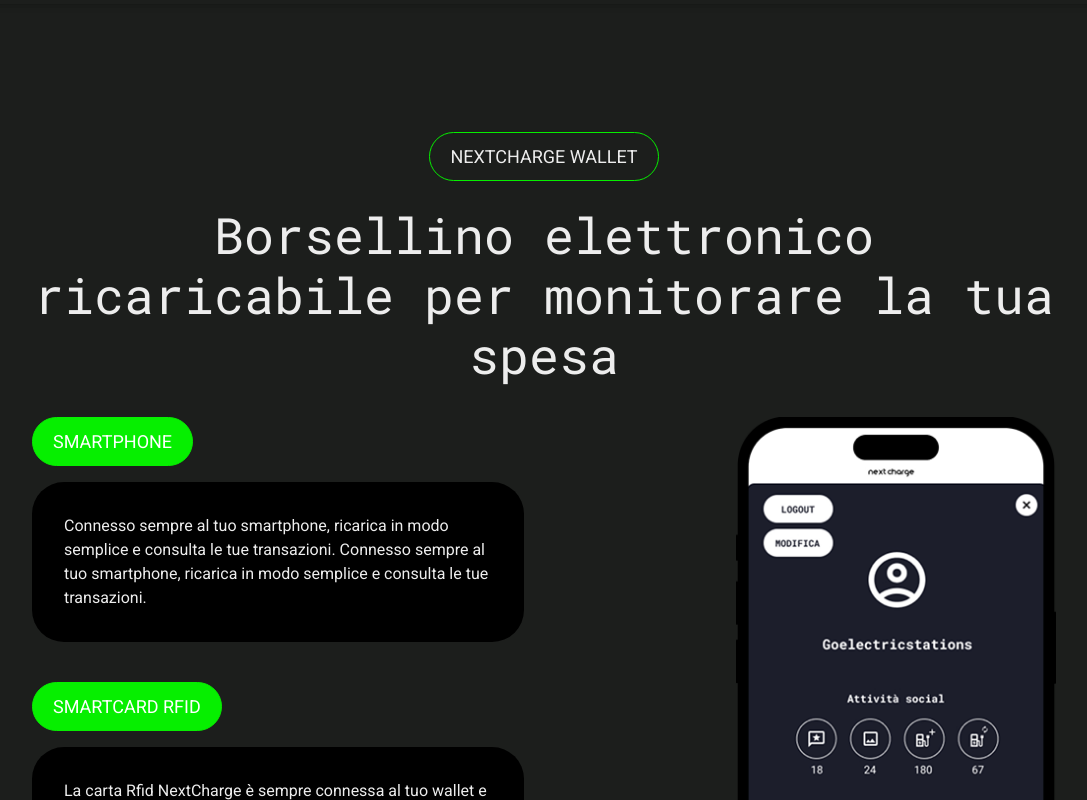
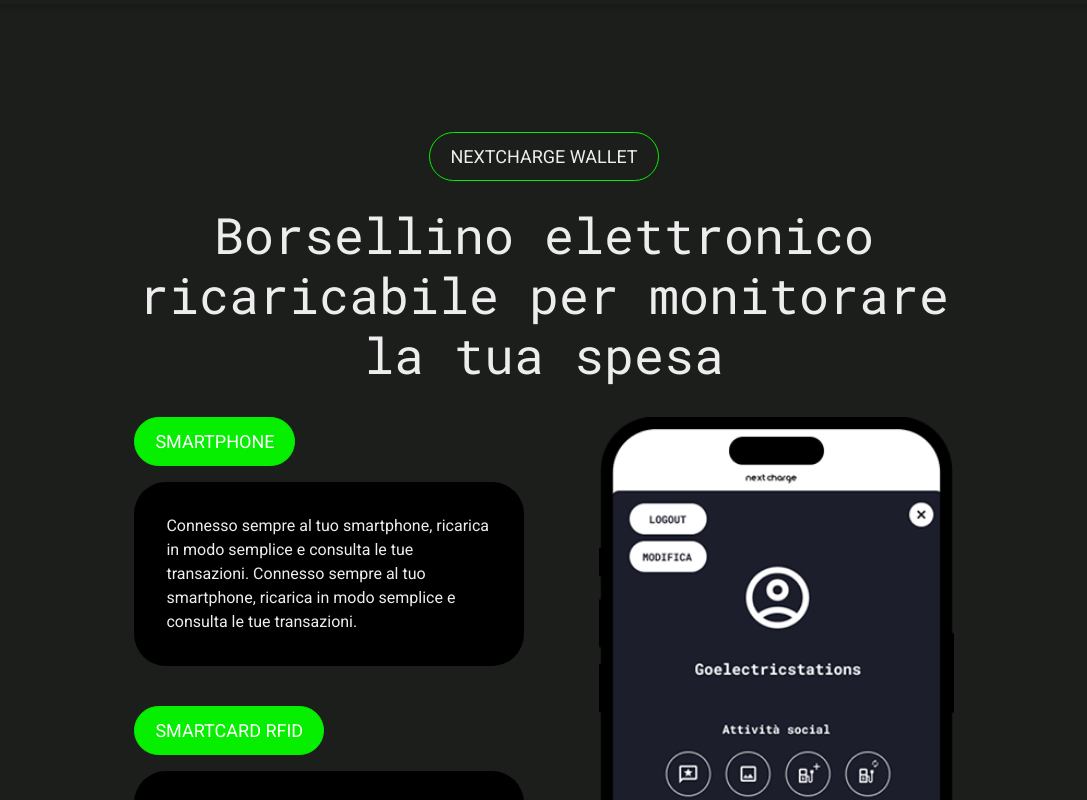
Before and after one commit to kylecraq/ges-staging, a Next.js app: page /en in a window 1280 px wide. Shown: the part 2440-3240 px from the top of the page, without its empty margins (96-1183 px from the left). Built offline with nearby package versions, Linux system fonts and the light colour scheme; grey boxes are pictures that could not be loaded.

Commit message:
dsk centralized Feature section

```diff
--- a/src/app/[locale]/(home-page)/_components/home-page-feature-section.tsx
+++ b/src/app/[locale]/(home-page)/_components/home-page-feature-section.tsx
@@ -26,7 +26,7 @@
   ];
 
   return (
-    <article className="px-wide md:px-main flex flex-col">
+    <article className="px-wide md:px-main xl:px-central flex flex-col">
       <IntroParagraph title={t('title')} kicker={t('kicker')} />
       <FeatureListWithImage
         chips={chips}
```
